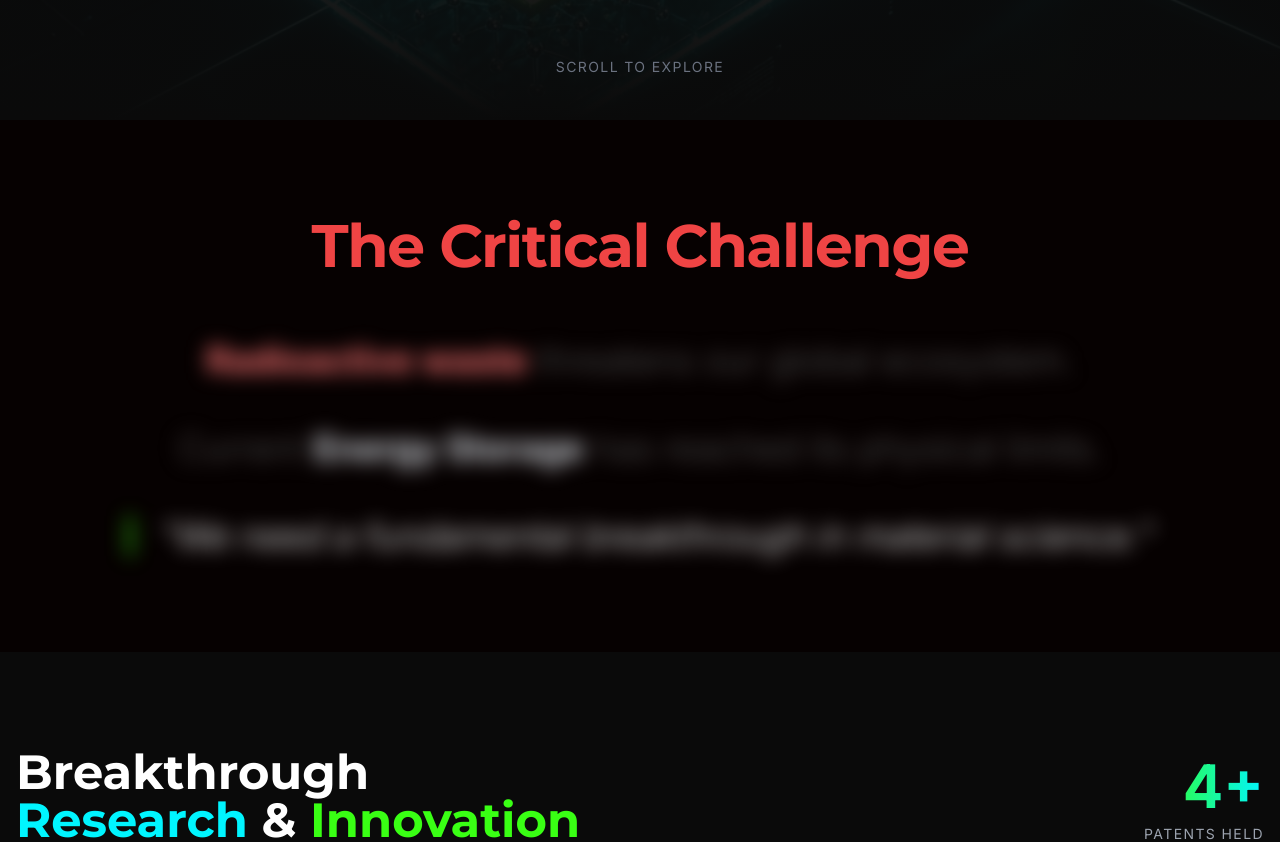
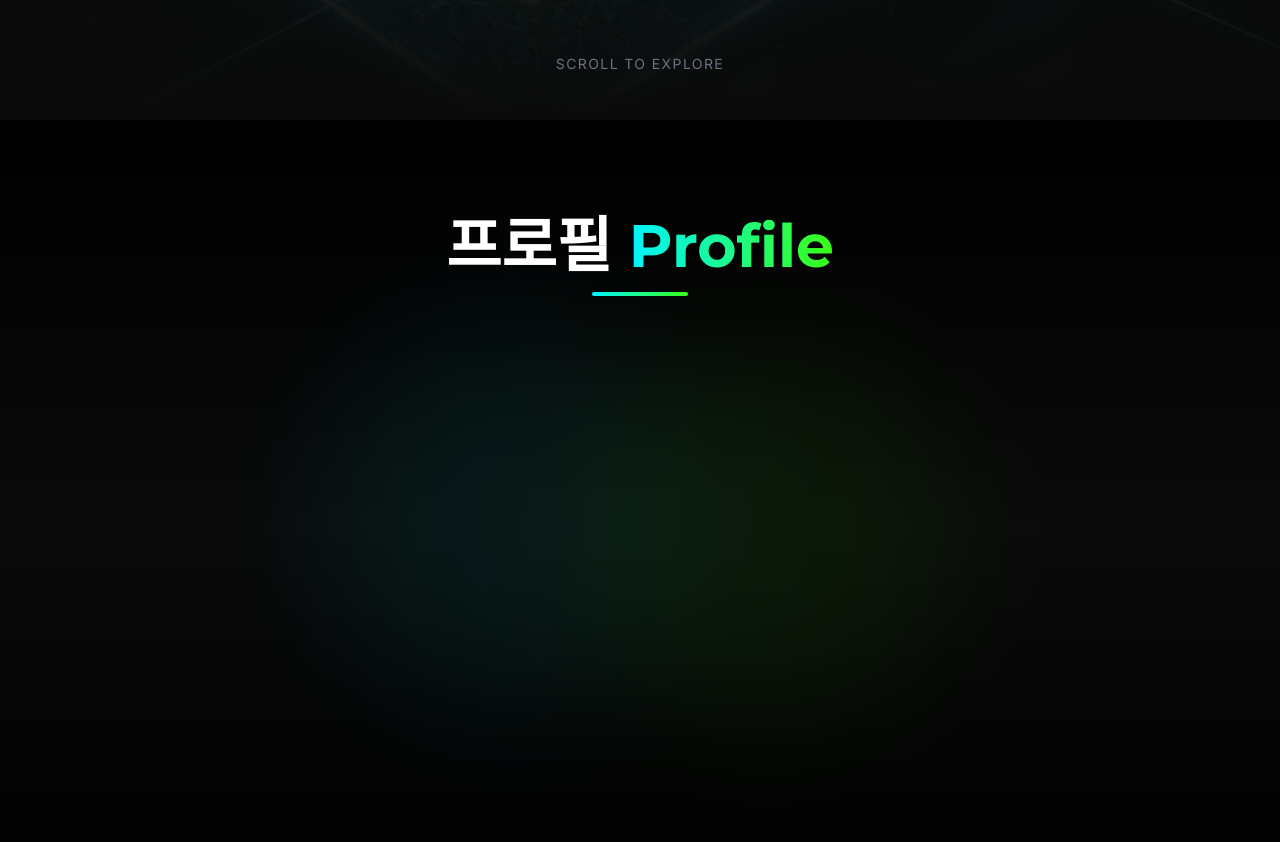
Before and after one commit to h3418kr/my-lab-site, a Next.js app: page / in a window 1280 px wide. Shown: the part 680-1522 px from the top of the page. Built offline with nearby package versions, Linux system fonts and the light colour scheme.

Commit message:
Update lab data

```diff
--- a/app/page.tsx
+++ b/app/page.tsx
@@ -1,4 +1,5 @@
 import Hero from "@/components/Hero";
+import Profile from "@/components/Profile";
 import Problem from "@/components/Problem";
 import Solution from "@/components/Solution";
 import Publications from "@/components/Publications";
@@ -9,6 +10,7 @@ export default function Home() {
   return (
     <main className="min-h-screen bg-black">
       <Hero />
+      <Profile />
       <Problem />
       <Solution />
       <Publications />
--- /dev/null
+++ b/components/Profile.tsx
@@ -0,0 +1,111 @@
+"use client";
+import { useEffect, useRef } from 'react';
+import { gsap } from 'gsap';
+import { ScrollTrigger } from 'gsap/ScrollTrigger';
+import { Briefcase, GraduationCap } from 'lucide-react';
+
+gsap.registerPlugin(ScrollTrigger);
+
+export default function Profile() {
+  const sectionRef = useRef(null);
+  const cardsRef = useRef<(HTMLDivElement | null)[]>([]);
+
+  useEffect(() => {
+    const cards = cardsRef.current.filter(Boolean);
+
+    gsap.fromTo(
+      cards,
+      { y: 80, opacity: 0 },
+      {
+        y: 0,
+        opacity: 1,
+        duration: 1,
+        stagger: 0.2,
+        ease: "power3.out",
+        scrollTrigger: {
+          trigger: sectionRef.current,
+          start: "top 80%",
+          toggleActions: "play none none reverse"
+        }
+      }
+    );
+  }, []);
+
+  const positions = [
+    {
+      period: "2023 ~ 현재",
+      title: "인하대학교 인하융합연구원 겸직",
+      icon: <GraduationCap className="w-6 h-6" />
+    },
+    {
+      period: "2023 ~ 현재",
+      title: "인하대학교 바이오시스템융합학과 겸직",
+      icon: <GraduationCap className="w-6 h-6" />
+    },
+    {
+      period: "2023 ~ 현재",
+      title: "인하대학교 첨단소재공정공학 조교수(연구중점교수)",
+      icon: <Briefcase className="w-6 h-6" />
+    },
+    {
+      period: "2022 ~ 2023",
+      title: "인하대학교 나노바이오하이테크소재 연구소 연구원",
+      icon: <Briefcase className="w-6 h-6" />
+    }
+  ];
+
+  return (
+    <section ref={sectionRef} className="relative py-24 px-4 bg-gradient-to-b from-black via-neutral-950 to-black overflow-hidden">
+      {/* Background Effects */}
+      <div className="absolute inset-0 opacity-20">
+        <div className="absolute top-1/4 left-1/4 w-96 h-96 bg-brand-cyan/30 rounded-full blur-3xl"></div>
+        <div className="absolute bottom-1/4 right-1/4 w-96 h-96 bg-brand-lime/30 rounded-full blur-3xl"></div>
+      </div>
+
+      <div className="relative z-10 max-w-6xl mx-auto">
+        {/* Section Header */}
+        <div className="text-center mb-16">
+          <h2 className="text-4xl md:text-5xl lg:text-6xl font-bold font-display text-white mb-4">
+            프로필 <span className="text-transparent bg-clip-text bg-gradient-to-r from-brand-cyan to-brand-lime">Profile</span>
+          </h2>
+          <div className="h-1 w-24 bg-gradient-to-r from-brand-cyan to-brand-lime mx-auto rounded-full"></div>
+        </div>
+
+        {/* Timeline */}
+        <div className="space-y-6">
+          {positions.map((position, index) => (
+            <div
+              key={index}
+              ref={(el) => { cardsRef.current[index] = el; }}
+              className="group relative bg-neutral-900/60 backdrop-blur-md border border-brand-cyan/20 rounded-2xl p-6 hover:border-brand-lime/50 transition-all duration-300 hover:shadow-neon-lime"
+            >
+              <div className="flex items-start gap-6">
+                {/* Icon */}
+                <div className="flex-shrink-0 p-3 bg-gradient-to-br from-brand-cyan/20 to-brand-lime/20 rounded-xl border border-brand-cyan/30 group-hover:border-brand-lime/50 transition-colors">
+                  <div className="text-brand-cyan group-hover:text-brand-lime transition-colors">
+                    {position.icon}
+                  </div>
+                </div>
+
+                {/* Content */}
+                <div className="flex-1">
+                  <div className="flex flex-col md:flex-row md:items-center md:justify-between gap-2 mb-2">
+                    <h3 className="text-xl md:text-2xl font-semibold text-white group-hover:text-brand-lime transition-colors">
+                      {position.title}
+                    </h3>
+                    <span className="inline-flex items-center px-4 py-1.5 bg-brand-cyan/10 border border-brand-cyan/30 rounded-full text-brand-cyan text-sm font-medium whitespace-nowrap">
+                      {position.period}
+                    </span>
+                  </div>
+                </div>
+              </div>
+
+              {/* Hover Effect Line */}
+              <div className="absolute bottom-0 left-0 h-1 w-0 bg-gradient-to-r from-brand-cyan to-brand-lime group-hover:w-full transition-all duration-500 rounded-b-2xl"></div>
+            </div>
+          ))}
+        </div>
+      </div>
+    </section>
+  );
+}
```
Also changed, not shown: 1 other file (tests, documents, lock files or other folders).
